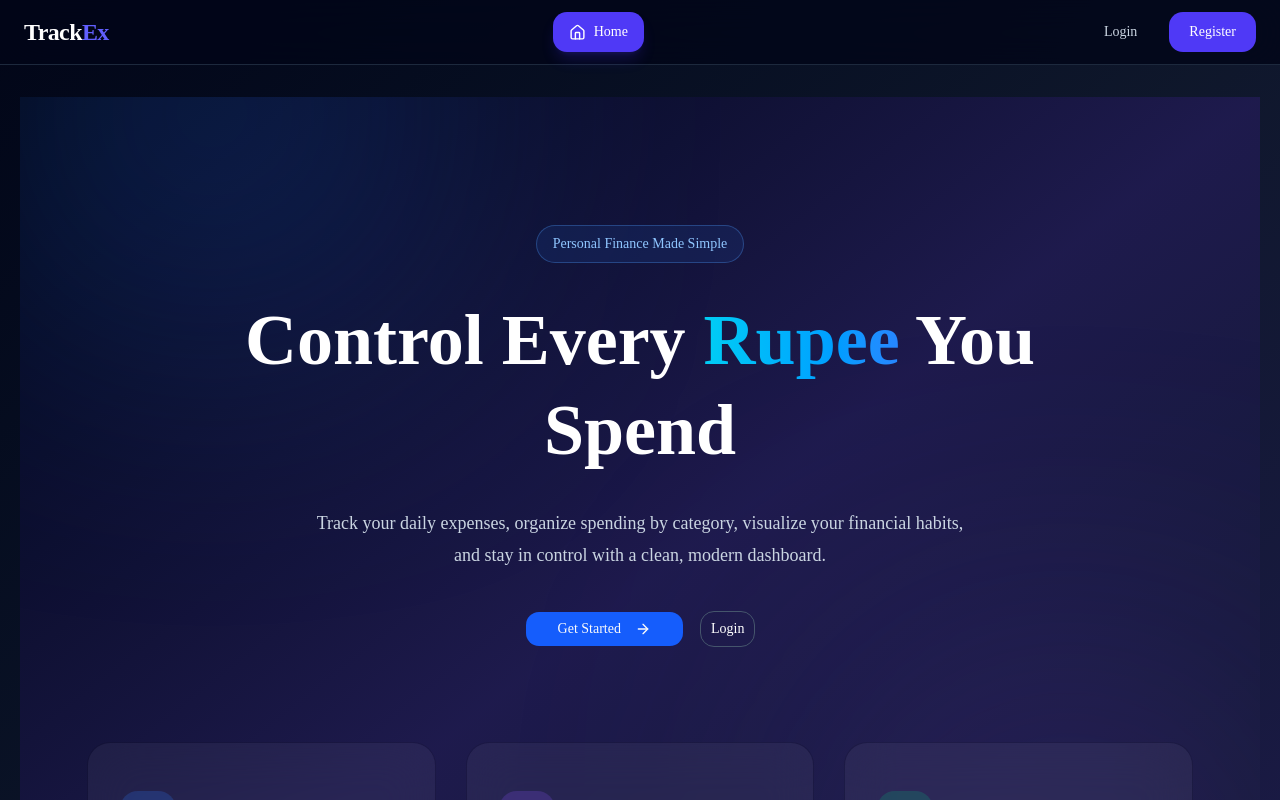
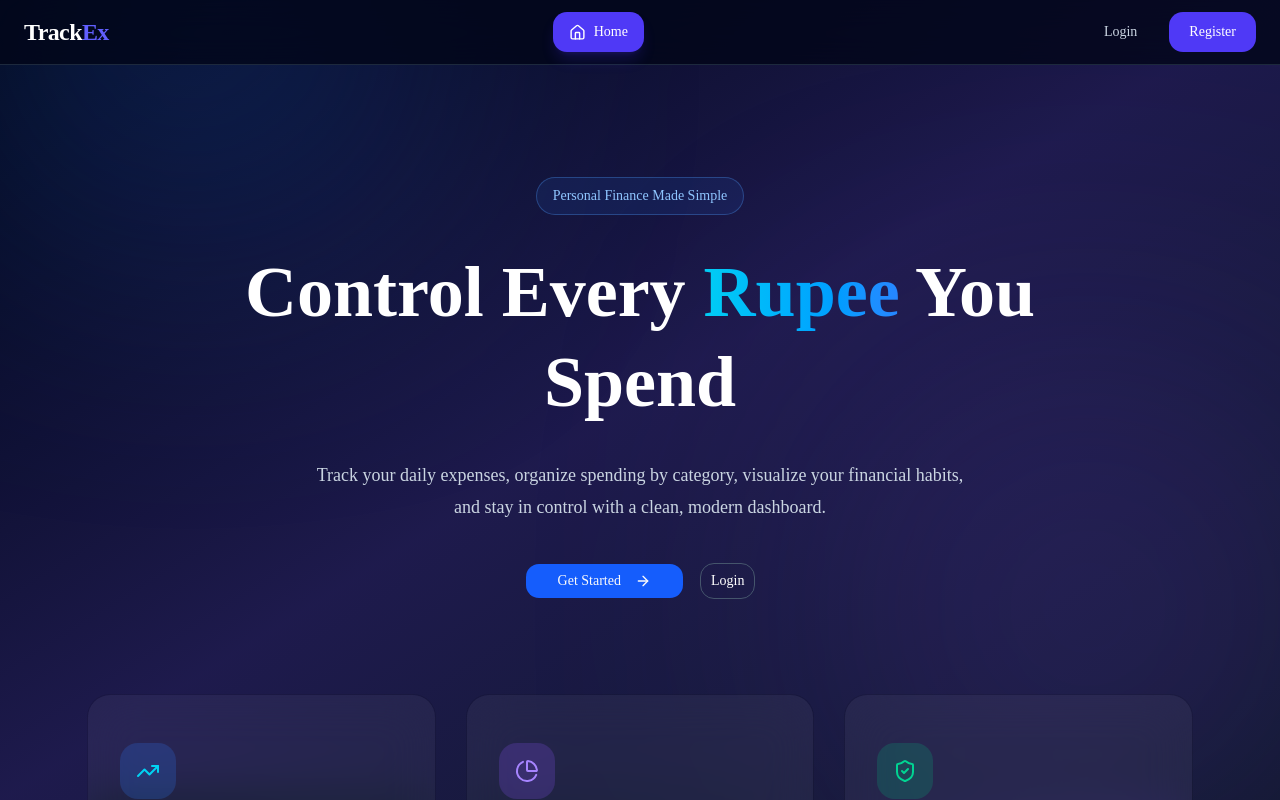
Before and after one commit to Samuel-joseph05/trackEx-pro-frontend, a Next.js app: page / in a window 1280 px wide. Shown: the top 800 px of the page. Built offline with nearby package versions, Linux system fonts and the light colour scheme.

Commit message:
chore: clean up Home component by removing unused Navbar code and simplifying main structure

```diff
--- a/app/page.js
+++ b/app/page.js
@@ -15,7 +15,7 @@ import {
 
 export default function Home() {
   return (
-  <main className="relative min-h-screen overflow-hidden bg-gradient-to-br from-sky-100 via-cyan-50 to-indigo-100">
+  <main className="">
 
       {/* Background */}
 
@@ -24,61 +24,6 @@ export default function Home() {
       <div className="absolute -top-44 left-0 h-96 w-96 rounded-full bg-blue-500/30 blur-[140px]" />
 
       <div className="absolute bottom-0 right-0 h-96 w-96 rounded-full bg-violet-500/30 blur-[160px]" />
-
-      {/* Navbar */}
-
-      <nav className="relative z-20">
-
-        <div className="mx-auto flex max-w-7xl items-center justify-between px-6 py-6">
-
-          <div className="flex items-center gap-3">
-
-            {/* <div className="flex h-11 w-11 items-center justify-center rounded-xl bg-blue-600 shadow-lg">
-
-              <Wallet className="h-6 w-6 text-white" />
-
-            </div> */}
-
-            {/* <div>
-
-              <h1 className="text-xl font-bold text-white">
-                Trackex
-              </h1>
-
-              <p className="text-xs text-slate-400">
-                Smart Expense Tracker
-              </p>
-
-            </div> */}
-
-          </div>
-
-          {/* <div className="flex gap-3">
-
-            <Link href="/login">
-
-              <Button
-                variant="ghost"
-                className="text-white hover:bg-white/10"
-              >
-                Login
-              </Button>
-
-            </Link>
-
-            <Link href="/register">
-
-              <Button className="rounded-xl bg-blue-600 hover:bg-blue-700">
-                Register
-              </Button>
-
-            </Link>
-
-          </div> */}
-
-        </div>
-
-      </nav>
 
       {/* Hero */}
 
```
